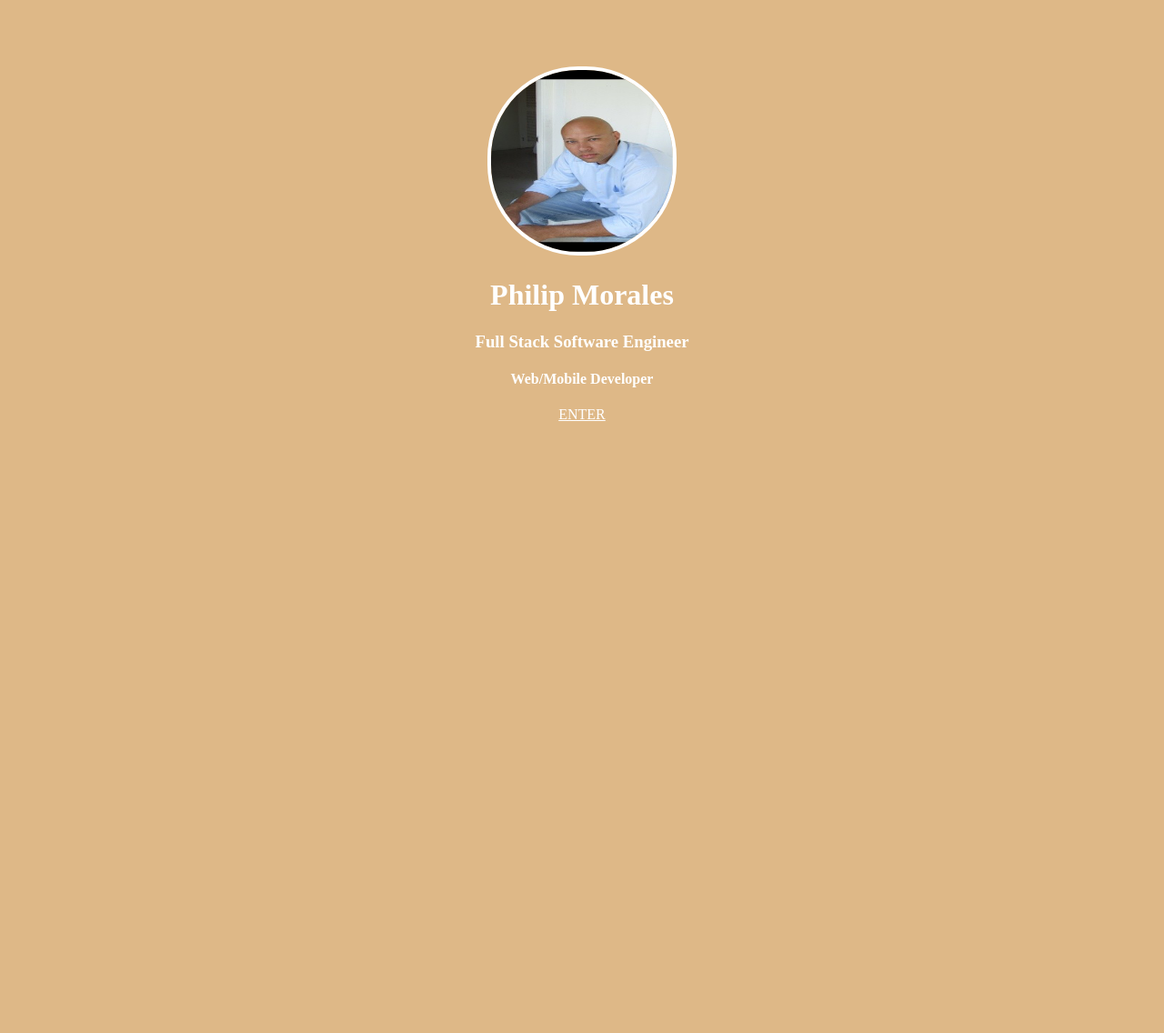
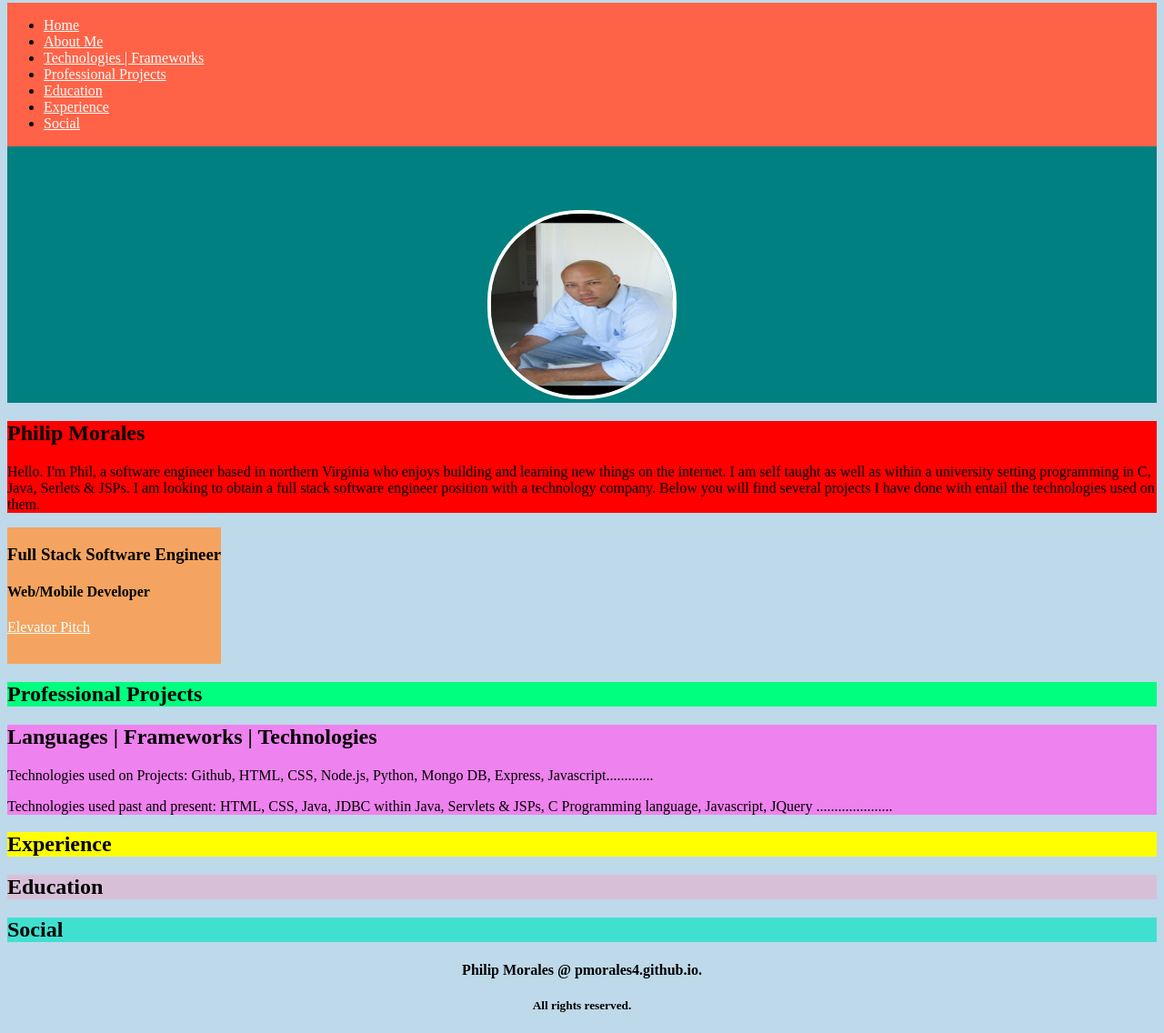
Before and after one commit to pmorales4/pmorales4.github.io, a plain HTML site: page index.html in a window 1280 px wide. Shown: the part 5-1141 px from the top of the page at 91% size. Before the commit the page ends 800 px from the top, so only its background shows below. Drawn offline with Linux system fonts and the light colour scheme.

Commit message:
still a rough draft of my personal website portfolio

```diff
--- a/css/style.css
+++ b/css/style.css
@@ -1,27 +1,76 @@
 body {
-    text-align: center;
-
+  text-align: left;
   background-size: cover;
   background-position: center;
   font-family: helvetica bold;
-  background-color: BurlyWood;
+  background-color: rgb(190, 217, 233);
 }
 
+.flex-container {
+display: flex;
+justify-content: center;
+align-items: center;
+background-color: teal;
+}
+
+.grid-container1 {
+  display: inline-grid;
+  grid-template-rows: 50px 50px 50px;
+  background-color: sandybrown;
+}
 
 
 img {
     margin: 70px 0px 0px 0px;
-    border: 4px solid white;
+    border: 4px solid rgb(255, 255, 255);
     border-radius: 100px;
     width: 200px;
     height: 200px;
   }
 
 h4, h3, h1 {
-    color: white;
+
+    color: rgb(0, 0, 0);
     text-decoration: none;
 }
 
 a {
     color: white;
 }
+
+.nav-flex {
+  display: flex;
+
+}
+
+#titlebar {
+  background-color: tomato;
+}
+
+#aboutme {
+  background-color: red;
+}
+
+#professprojects {
+  background-color: springgreen;
+}
+
+#techused {
+  background-color: violet;
+}
+
+#experience-1 {
+  background-color: yellow;
+}
+
+#ed-obtained {
+  background-color: thistle;
+}
+
+#socialmedia {
+ background-color: turquoise;
+}
+
+footer {
+  text-align: center;
+}
--- a/index.html
+++ b/index.html
@@ -1,5 +1,6 @@
 <!DOCTYPE html>
 <html lang="en">
+
 <head>
     <meta charset="UTF-8">
     <meta name="viewport" content="width=, initial-scale=1.0">
@@ -7,16 +8,114 @@
     <title>pmorales.github.io</title>
     <link rel="stylesheet" href="css/style.css">
 </head>
+
 <body>
 
-    <img src="pics/phil1.png" alt="philly">
+    <section id="titlebar">
+        <div class="nav-flex">
+            <ul>
+                <li>
+                    <a href="">Home</a>
+                </li>
+                <li>
+                    <a href="about-me">About Me</a>
+                </li>
+                <li>
+                    <a href="technology-used">Technologies | Frameworks</a>
+                </li>
+                <li>
+                    <a href="professional-projects">Professional Projects</a>
+                </li>
+                <li>
+                    <a href="education">Education</a>
+                </li>
+                <li>
+                    <a href="experience">Experience</a>
+                </li>
+                <li>
+                    <a href="social">Social</a>
+                </li>
+            </ul>
+        </div>
+    </section>
 
-<h1>Philip Morales</h1>
+    <section class="flex-container">
+        <div>
+            <img src="pics/phil1.png" alt="philly">
+        </div>
+    </section>
 
-<h3>Full Stack Software Engineer </h3>
-<h4>Web/Mobile Developer</h4>
-<a href="/Users/pmorales/SEI/projects/pmorales4.github.io/index1.html">ENTER</a>
+    <section id="aboutme">
+        <div class="about-me">
+            <h1>Philip Morales</h1>
+
+            <p>Hello. I'm Phil, a software engineer based in northern Virginia who enjoys building and learning new
+                things on the internet.
+                I am self taught as well as within a university setting programming in C, Java, Serlets & JSPs. I am
+                looking to obtain a full stack software engineer position with a technology company. Below you will find
+                several projects I have
+                done with entail the technologies used on them.
+            </p>
+        </div>
+    </section>
+
+    <section class="grid-container1">
+        <div class="#">
+            <h3>Full Stack Software Engineer </h3>
+            <h4>Web/Mobile Developer</h4>
+            <a href="/Users/pmorales/SEI/projects/pmorales4.github.io/index1.html">Elevator Pitch</a>
+        </div>
+    </section>
+
+    <section id="professprojects">
+        <div class="professional-projects">
+            <h1>Professional Projects</h1>
+
+        </div>
+    </section>
+
+    <section id="techused">
+        <div class="technology-used">
+            <h1>Languages | Frameworks | Technologies</h1>
+            <p>Technologies used on Projects: Github, HTML, CSS, Node.js, Python, Mongo DB, Express,
+                Javascript.............</p>
+            <p>Technologies used past and present: HTML, CSS, Java, JDBC within Java, Servlets & JSPs, C Programming
+                language,
+                Javascript, JQuery .....................
+            </p>
+        </div>
+    </section>
 
 
+
+
+    <section id="experience-1">
+        <div class="experience">
+            <h1>Experience</h1>
+            <!-- Section 3 (projects, pics, information)-->
+        </div>
+    </section>
+
+    <section id="ed-obtained">
+        <div class="education">
+            <h1>Education</h1>
+        </div>
+    </section>
+
+
+
+    <section id="socialmedia">
+        <div class="social">
+            <h1>Social</h1>
+        </div>
+    </section>
+
+    <footer>
+        <div>
+            <h4>Philip Morales @ pmorales4.github.io.</h4>
+            <h5>All rights reserved.</h5>
+        </div>
+    </footer>
 </body>
+
 </html>
```
Also changed, not shown: index1.html (+7 -18 lines).
